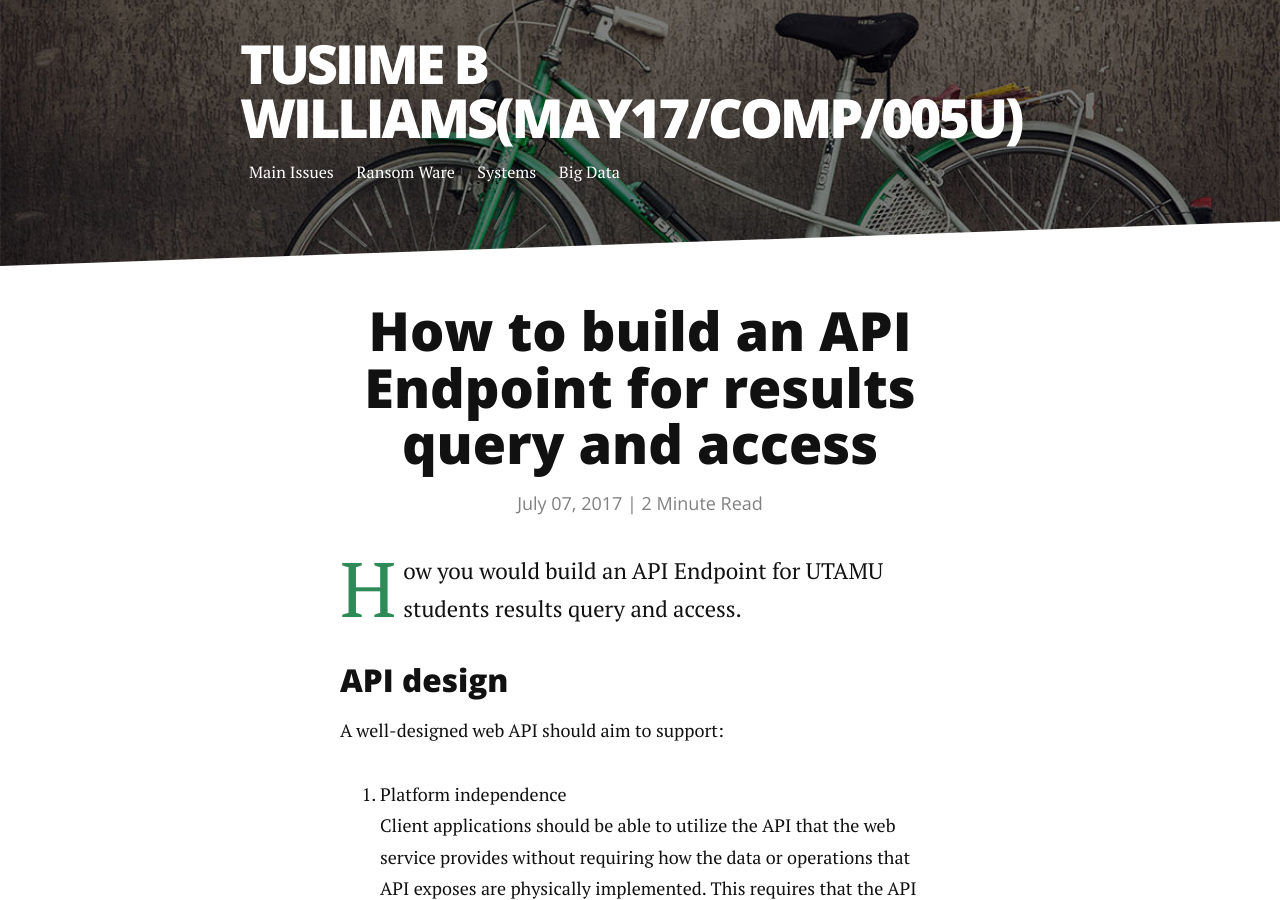
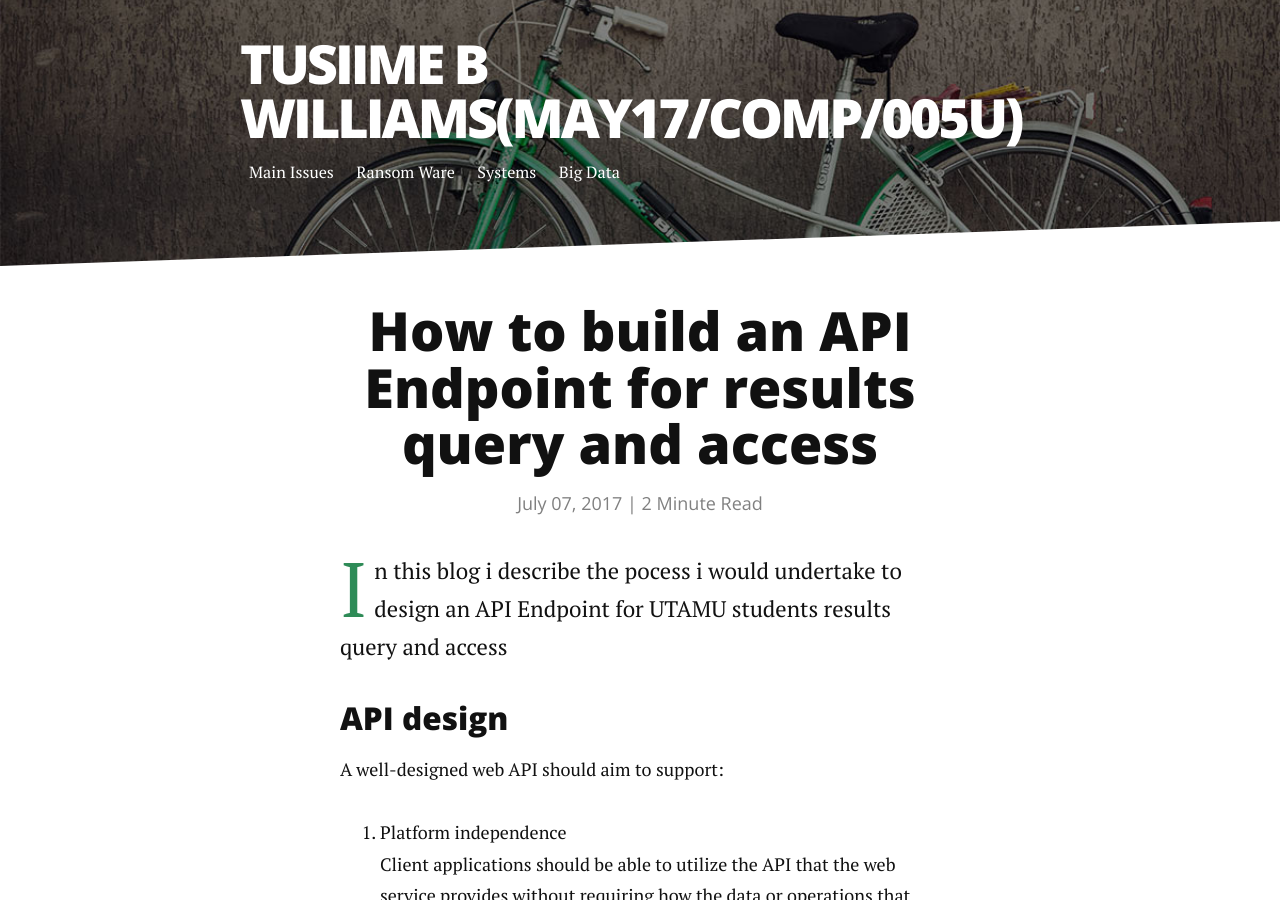
Before and after one commit to tuba-willis/tuba-willis.github.io, a Jekyll site: the page built from _posts/2014-12-14-featured-image.markdown, in a window 1280 px wide and 900 px high. Built offline with Jekyll 4.4.1, drawn with Linux system fonts in a browser that asks for light colours; nearby versions of some CDN libraries.

Commit message:
Update 2014-12-14-featured-image.markdown

```diff
--- a/_posts/2014-12-14-featured-image.markdown
+++ b/_posts/2014-12-14-featured-image.markdown
@@ -4,7 +4,8 @@
 date:   2017-07-07
 ---
 
-<p class="intro"><span class="dropcap">H</span>ow you would build an API Endpoint for UTAMU students results query and access.</p>
+<p class="intro"><span class="dropcap">
+I</span>n this blog i describe the pocess i would undertake to design an API Endpoint for UTAMU students results query and access</p>
 <h3>API design</h3>
 A well-designed web API should aim to support:
 <ol>
```
